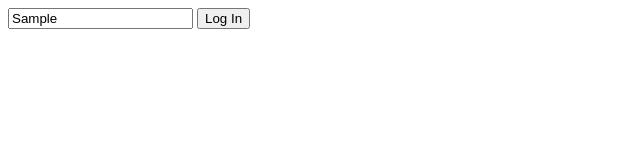
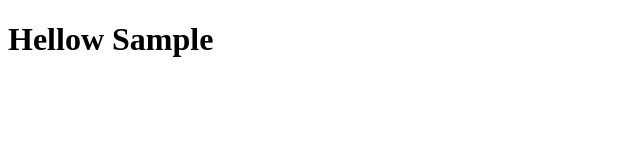
Before and after one commit to jkwon-dev/momentum-app, a plain HTML site: page index.html in a window 1280 px wide. Both pictures are taken after typing "Sample" into the empty fields and a click on the button "Log In". Shown: the whole page, without its empty margins (0-640 px from the left). Drawn offline with Linux system fonts and the light colour scheme.

Commit message:
Login-Getting Username

```diff
--- a/app.js
+++ b/app.js
@@ -1,10 +1,15 @@
 const loginForm = document.querySelector('#login-form');
 const loginInput = document.querySelector("#login-form input");
+const greeting = document.querySelector("#greeting");
+
+const HIDDEN_CLASSNAME ="hidden"
 
 function onLoginSubmit(event) {
     event.preventDefault();
+    loginForm.classList.add(HIDDEN_CLASSNAME);
     const username = loginInput.value;
-    console.log(username);
+    greeting.innerText = `Hellow ${username}`;
+    greeting.classList.remove(HIDDEN_CLASSNAME);
 }
 
 loginForm.addEventListener("submit", onLoginSubmit);
--- a/index.html
+++ b/index.html
@@ -5,12 +5,14 @@
     <meta http-equiv="X-UA-Compatible" content="IE=edge">
     <meta name="viewport" content="width=device-width, initial-scale=1.0">
     <title>Momentum App</title>
+    <link rel="stylesheet" href="style.css">
 </head>
 <body>
-    <form id="login-form">
+    <form id="login-form" >
         <input required maxlength="15" type="text" placeholder="what is your name?" />
         <button>Log In</button>
     </form>
+    <h1 id="greeting" class="hidden"></h1>
     <script src="app.js"></script>
 </body>
 </html>
--- a/style.css
+++ b/style.css
@@ -0,0 +1,3 @@
+.hidden {
+  display: none;
+}
```
